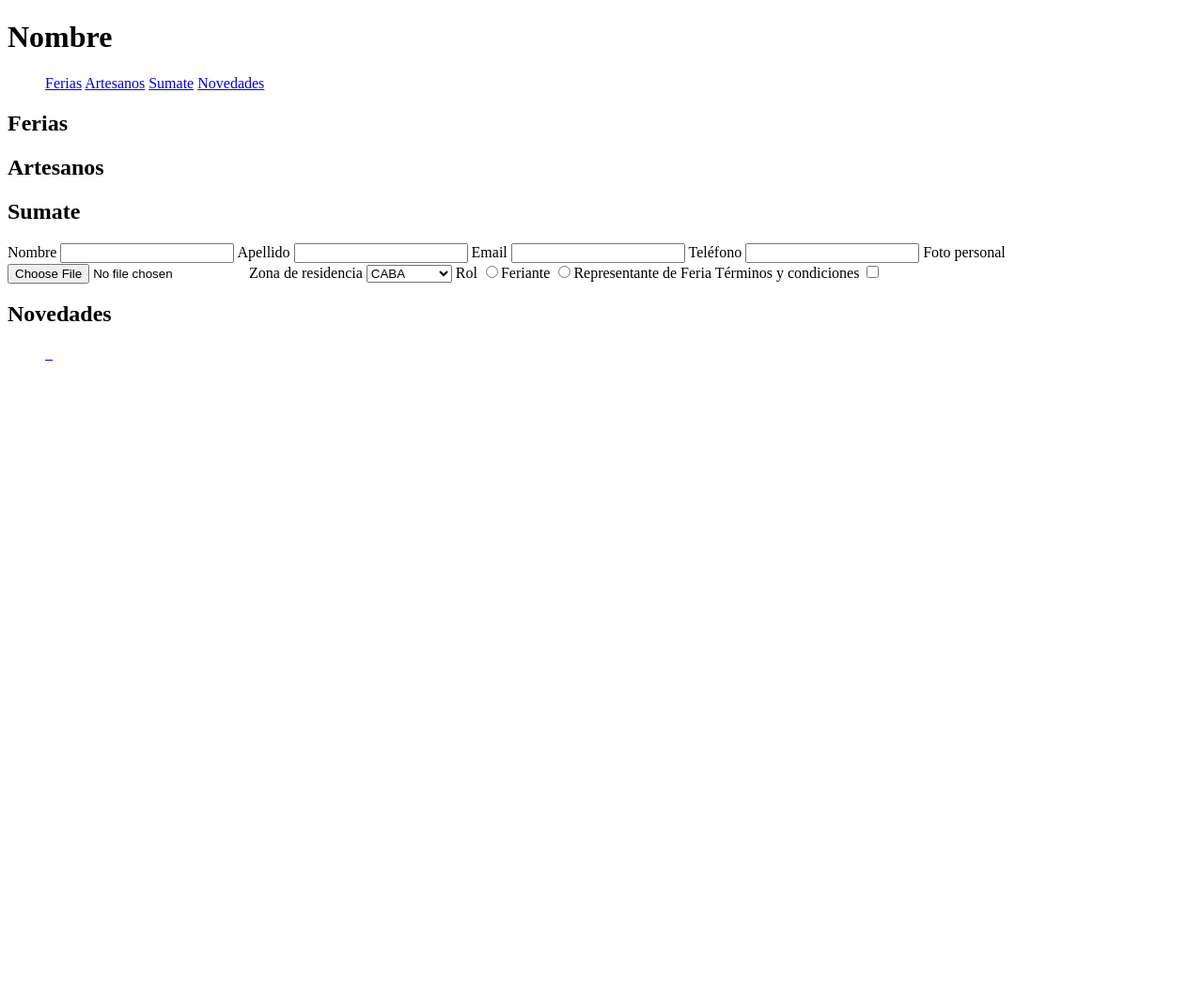
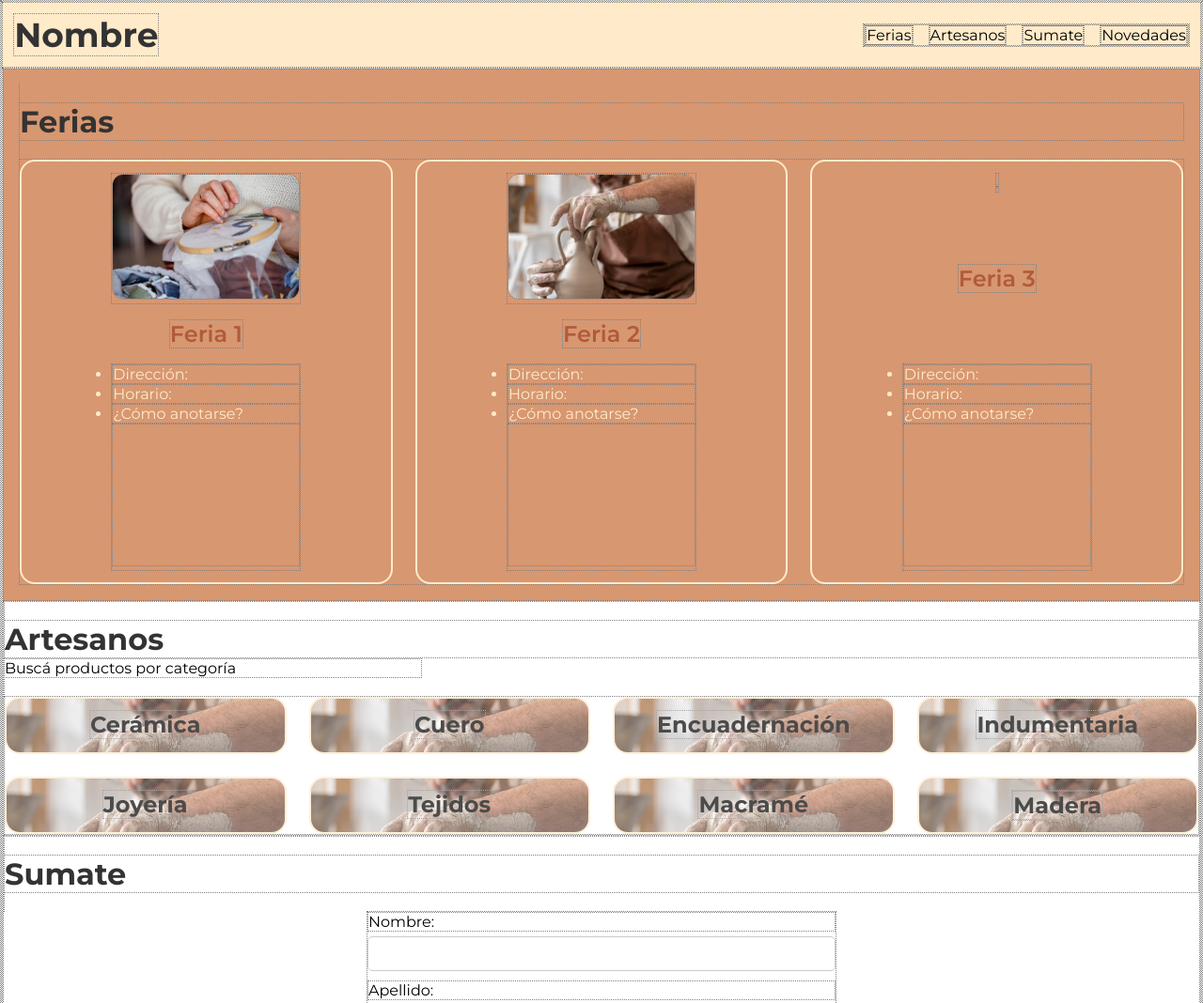
Before and after one commit to agusCax/PFCaCPython, a plain HTML site: page index.html in a window 1280 px wide. Shown: the top 1068 px of the page at 94% size. Before the commit the page ends 800 px from the top, so only its background shows below. Drawn offline with Linux system fonts and the light colour scheme.

Commit message:
avance 1 .html y .css

```diff
--- a/index.html
+++ b/index.html
@@ -3,53 +3,128 @@
 <head>
     <meta charset="UTF-8">
     <meta name="viewport" content="width=device-width, initial-scale=1.0">
-    <title>Nombre</title>
+    <title>ARTEsano</title>
+    <!-- Fuentes externas -->
+    <link rel="preconnect" href="https://fonts.googleapis.com">
+    <link rel="preconnect" href="https://fonts.gstatic.com" crossorigin>
+    <link href="https://fonts.googleapis.com/css2?family=Montserrat:ital,wght@0,100..900;1,100..900&family=Roboto:ital,wght@0,100;0,300;0,400;0,500;0,700;0,900;1,100;1,300;1,400;1,500;1,700;1,900&display=swap" rel="stylesheet">
+    <link rel="stylesheet" href="styles.css">
 </head>
 <body>
     <!-- Comienzo Header -->
-    <header>
+    <header class="Header">
         <h1>Nombre</h1>
         <nav>
-            <ul>
-                <a href="#ferias">Ferias</a>
-                <a href="#artesanos">Artesanos</a>
-                <a href="#sumate">Sumate</a>
-                <a href="#novedades">Novedades</a>
-            </ul>
+            <menu class="menu">
+                <li class="menu-item"><a href="#ferias">Ferias</a></li>
+                <li class="menu-item"><a href="#artesanos">Artesanos</a></li>
+                <li class="menu-item"><a href="#sumate">Sumate</a></li>
+                <li class="menu-item"><a href="#novedades">Novedades</a></li>
+            </menu>
         </nav>
     </header>
     <!-- Comienzo Main -->
-    <main>
-        <section>
-            <a name="ferias"><h2>Ferias</h2></a>
+    <main class="Main">
+        <section class="sec__ferias">
+            <a name="ferias">
+                <h2>Ferias</h2>
+            </a>
 
+            <div class="ferias__cards">
+                <div class="card__item">
+                    <figure class="card__img">
+                        <img src="./assets/Artesanos1.jpg" alt="Foto 1 artesano" width="200px"/>
+                    </figure>
+                    <p class="card__title">Feria 1</p>
+                    <ul class="card__description">
+                        <li>Dirección: </li>
+                        <li>Horario: </li>
+                        <li>¿Cómo anotarse?</li>
+                        <iframe src="" frameborder="0" width="200px"></iframe>
+                    </ul>
+                </div>
+                <div class="card__item">
+                    <figure class="card__img">
+                        <img src="./assets/artesanos2.jpg" alt="Foto 1 artesano" width="200px"/>
+                    </figure>
+                    <p class="card__title">Feria 2</p>
+                    <ul class="card__description">
+                        <li>Dirección: </li>
+                        <li>Horario: </li>
+                        <li>¿Cómo anotarse?</li>
+                        <iframe src="" frameborder="0" width="200px"></iframe>
+                    </ul>
+                </div>
+                <div class="card__item">
+                    <figure class="card__img">
+                        <img src="" alt="" width="200px"/>
+                    </figure>
+                    <p class="card__title">Feria 3</p>
+                    <ul class="card__description">
+                        <li>Dirección: </li>
+                        <li>Horario: </li>
+                        <li>¿Cómo anotarse?</li>
+                        <iframe src="" frameborder="0" width="200px"></iframe>
+                    </ul>
+                </div>
         </section>
 
-        <section>
-            <a name="artesanos"><h2>Artesanos</h2></a>
+        <section class="sec__artesanos">
+            <a name="artesanos">
+                <h2>Artesanos</h2>
+                <p>Buscá productos por categoría</p>
+            </a>
 
+            <div class="artesanos__cards">
+                <div class="card__item">
+                    <p class="card__title">Cerámica</p>
+                </div>
+                <div class="card__item">
+                    <p class="card__title">Cuero</p>
+                </div>
+                <div class="card__item">
+                    <p class="card__title">Encuadernación</p>
+                </div>
+                <div class="card__item">
+                    <p class="card__title">Indumentaria</p>
+                </div>
+                <div class="card__item">
+                    <p class="card__title">Joyería</p>
+                </div>
+                <div class="card__item">
+                    <p class="card__title">Tejidos</p>
+                </div>
+                <div class="card__item">
+                    <p class="card__title">Macramé</p>
+                </div>
+                <div class="card__item">
+                    <a href="">
+                        <p class="card__title">Madera</p>
+                    </a>
+                </div>
+            </div>
         </section>
 
-        <section>
+        <section class="sec__sumate">
             <a name="sumate"><h2>Sumate</h2></a>
-            <form action="">
-                <label for="">Nombre</label>
-                <input type="text">
+            <form action="#" method="post">
+                <label for="nombre">Nombre:</label>
+                <input type="text" id="nombre" name="nombre" required>
 
-                <label for="">Apellido</label>
-                <input type="text">
+                <label for="apellido">Apellido:</label>
+                <input type="text" id="apellido" name="apellido"required>
 
-                <label for="">Email</label>
-                <input type="email">
+                <label for="email">Email:</label>
+                <input type="email" id="email" name="email" required>
 
-                <label for="">Teléfono</label>
-                <input type="text">
+                <label for="telefono">Teléfono</label>
+                <input type="tel" id="telefono" name="telefono" required>
 
-                <label for="">Foto personal</label>
-                <input type="file">
+                <label for="fotoPersonal">Foto personal</label>
+                <input type="file" id="fotoPersonal" name="fotoPersonal">
 
-                <label for="">Zona de residencia</label>
-                <select name="" id="">
+                <label for="zona">Zona de residencia</label>
+                <select name="zona" id="zona" required>
                     <option value="CABA">CABA</option>
                     <option value="GBA">GBA</option>
                     <option value="GBA-Oeste">GBA-Oeste</option>
@@ -57,37 +132,68 @@
                     <option value="GBA-Sur">GBA-Sur</option>
                 </select>
 
-                <label for="">Rol</label>
+                <label for="rol">Rol</label>
                 <input name="rol" value="feriante" type="radio">Feriante
-
                 <input name="rol" value="rep. de feria" type="radio">Representante de Feria
 
-                <label for="">Términos y condiciones</label>
-                <input type="checkbox">
+                <label for="terminos">Términos y condiciones</label>
+                <input type="checkbox" name="terminos" id="terminos">
+
+                <button type="submit">Enviar</button>
             </form>
         </section>
 
-        <section>
-            <a name="novedades"><h2>Novedades</h2></a>
-
+        <section class="sec__novedades">
+            <a name="novedades">
+                <h2>Novedades</h2>
+            </a>
+            <div class="novedades__cards">
+                <div class="card__item">
+                    <figure class="card__img">
+                        <img src="" alt="" />
+                    </figure>
+                    <p class="card__title">Novedad 1</p>
+                    <p class="card__description">Un poco de texto descriptivo</p>
+                </div>
+                <div class="card__item">
+                    <figure class="card__img">
+                        <img src="" alt="" />
+                    </figure>
+                    <p class="card__title">Novedad 2</p>
+                    <p class="card__description">Un poco de texto descriptivo</p>
+                </div>
+                <div class="card__item">
+                    <figure class="card__img">
+                        <img src="" alt="" />
+                    </figure>
+                    <p class="card__title">Novedad 3</p>
+                    <p class="card__description">Un poco de texto descriptivo</p>
+                </div>
         </section>
     </main>
     <!-- Comienzo Asside -->
-    <aside>
+    <aside class="Aside">
 
     </aside>
     <!-- Comienzo Footer -->
-    <footer>
-        <ul>
+    <footer class="Footer">
+        <p>&copy; 2024 Ferias y Artesanos</p>
+        <ul class="footer__redes">
+            <li>
                 <a href="https://www.instagram.com/">
-                <img src="" alt="">
+                <img src="./assets/icons/instagram.svg" alt="Icono Instagram" width="30px" height="30px">
                 </a>
+            </li>
+            <li>
                 <a href="https://www.facebook.com/">
-                <img src="" alt="">
+                <img src="./assets/icons/facebook.svg" alt="Icono Facebook" width="30px" height="30px">
                 </a>
+            </li>
+            <li>
                 <a href="https://web.whatsapp.com/">
-                <img src="" alt="">
+                <img src="./assets/icons/whatsapp.svg" alt="Icono Whatsapp" width="30px" height="30px">
                 </a>
+            </li>
         </ul>
     </footer>
 
--- a/styles.css
+++ b/styles.css
@@ -0,0 +1,202 @@
+/* Estilos generales */
+:root {
+    /*Fuentes*/
+    --f_fontSize : 16px;
+    --f_fontWeight : 400;
+    --f_lineHeight : 1.5 ; /*alto del renglón. Se multiplica el fontSize*alto: 16*1.5: 24px*/
+    --f_fontFamily--Secondary: 'Montserrat', sans-serif;
+
+    /*Colores*/
+    --c_white: #fff;
+    --c_black: #000;
+
+    --c_brown: #753422;
+    --c_earth: #B05B3B;
+    --c_earth-secondary: #D79771;
+    --c_beige: #FFEBC9;
+}
+*{
+    margin: 0;
+    padding: 0;
+    box-sizing: border-box;
+    border:.5px dotted gray;
+}
+body {
+    font-family: 'Montserrat', sans-serif;
+}
+h1{ font-size: 2.25rem;}
+h2{font-size: 2rem;}
+h3{font-size: 1.75rem;}
+h4{font-size: 1.5rem;}
+h5{font-size: 1.25rem;}
+h6,
+p
+{
+    font-size: 1rem;
+    max-width: 42ch; /*como máx, cualquier p tendrá 42 caracteres de largo*/
+}
+
+h1, h2 {
+    color: #333;
+}
+
+/* Estilos del header */
+/* header {
+    background-color: #f0f0f0;
+    padding: 20px;
+    text-align: center;
+} */
+.Header{
+    background-color: var(--c_beige);
+    display: flex;
+    justify-content: space-between;
+    align-items: center;
+    padding: .7rem;
+}
+.menu {
+
+    display: flex;
+    gap: 1rem;
+}
+.menu-item{
+    list-style-type: none;
+}
+.menu-item a{
+    text-decoration: none;
+    color: black;
+}
+
+
+/*Section*/
+
+/* section {
+    padding: 20px;
+} */
+
+/*CARDS: Estilos generales*/
+.ferias__cards,
+.artesanos__cards,
+.novedades__cards{
+    display: flex;
+    justify-content: center;
+    gap: 1.5rem;
+}
+.card__item{
+    display: flex;
+    flex-direction: column;
+    align-items: center;
+    justify-content: space-between;
+    gap: 1rem;
+    padding: .75rem;
+    width: 100%;
+
+    border: 2px solid var(--c_beige);
+    border-radius: 1rem ;
+}
+.card__img img{
+    border-radius: .75rem;
+}
+.card__title{
+    color: var(--c_earth);
+    font-size: 1.5rem;
+    font-weight: 600;
+}
+
+/*CARDS: Estilos individuales*/
+    /* Ferias */
+.sec__ferias{
+    background-color: var(--c_earth-secondary);
+    color: var(--c_beige);
+    padding: 1rem;
+}
+    /* Artesanos */
+.sec__artesanos a{
+    text-decoration: none;
+}
+.sec__artesanos .card__item{
+    background-image: url(./assets/artesanos2.jpg);
+    background-size: cover;
+    opacity: 0.7;
+}
+.sec__artesanos .card__title{
+    color: var(--c_black);
+    font-size: 1.5rem;
+    font-weight: 700;
+}
+
+    /* Novedades */
+.sec__novedades{}
+
+/* Formulario */
+form {
+    max-width: 500px;
+    margin: auto;
+}
+
+label {
+    display: block;
+    margin-bottom: 5px;
+}
+
+input[type="text"],
+input[type="email"],
+input[type="tel"],
+select,
+textarea {
+    width: 100%;
+    padding: 10px;
+    margin-bottom: 10px;
+    border: 1px solid #ccc;
+    border-radius: 5px;
+}
+
+textarea {
+    height: 100px;
+}
+
+button {
+    padding: 10px 20px;
+    background-color: #007bff;
+    color: #fff;
+    border: none;
+    border-radius: 5px;
+    cursor: pointer;
+}
+
+button:hover {
+    background-color: #0056b3;
+}
+
+/* Estilos del footer */
+footer {
+    background-color: #333;
+    color: #fff;
+    text-align: center;
+    padding: 20px;
+}
+.Footer{
+    display: flex;
+    justify-content: space-around;
+    align-items: center;
+}
+.footer__redes{
+    display: flex;
+    justify-content: end;
+    gap: 2rem;
+
+    list-style-type: none;
+}
+/*Media queries*/
+@media screen and (max-width: 480px){ /*Celulares*/
+
+}
+@media screen and (min-width: 480px) and (max-width: 780px){ /*Tablets*/
+
+}
+@media screen and (min-width: 780px){ /*Computadoras*/
+    .artesanos__cards{
+    display: grid;
+    grid-template-rows: repeat(2, 1fr);
+    grid-template-columns: repeat(4, 1fr);
+}
+}
```
Also changed, not shown: assets/Artesanos1.jpg (added), assets/artesanos2.jpg (added), assets/icons/facebook.svg (added), assets/icons/instagram.svg (added), assets/icons/whatsapp.svg (added). Lines whose indentation alone changed are shown as unchanged.
